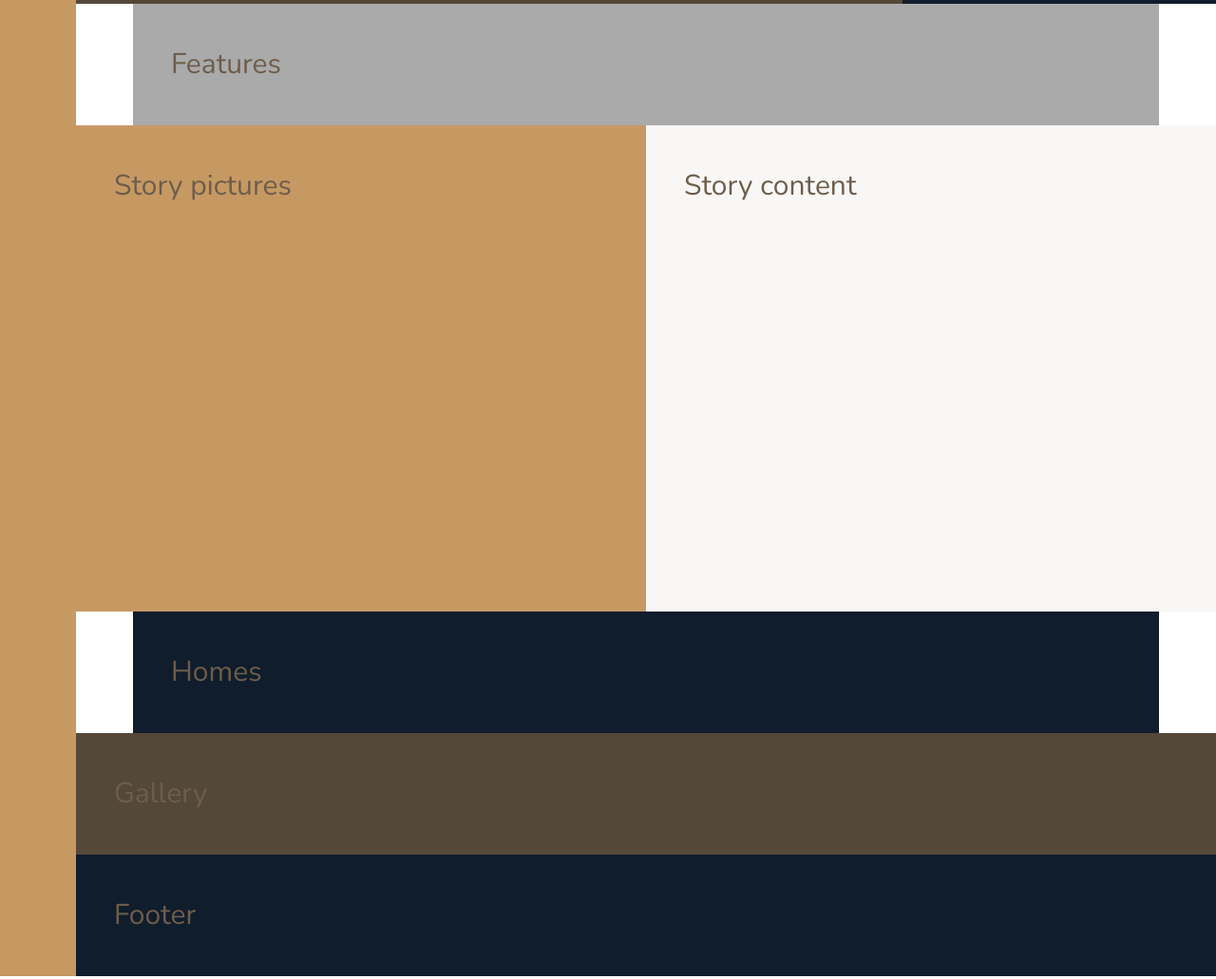
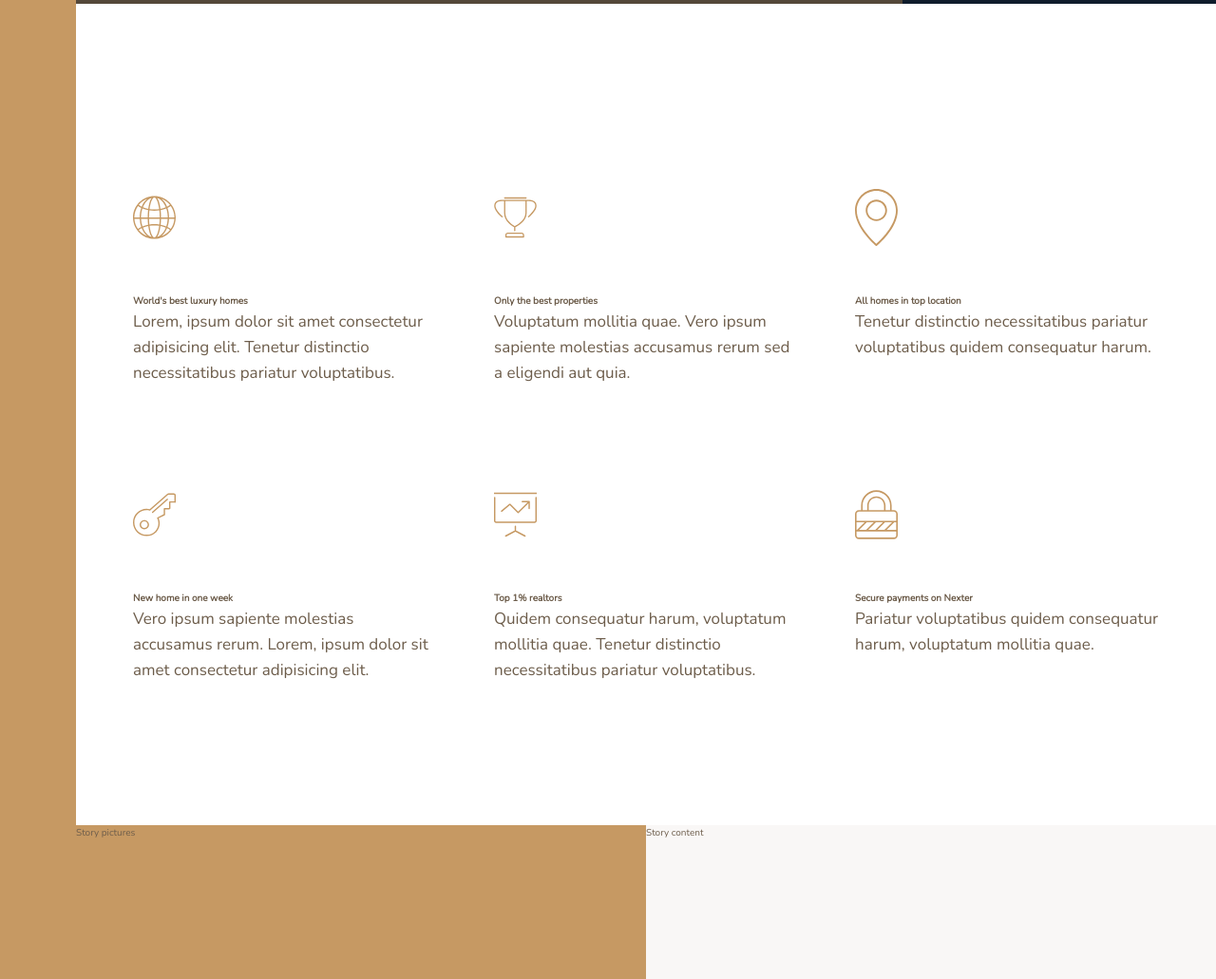
Before and after one commit to YudhaYuki/CSS-Grid-2, a website: page index.html in a window 1280 px wide. Shown: the part 636-1667 px from the top of the page at 95% size. Drawn offline with nearby package versions, Linux system fonts and the light colour scheme.

Commit message:
Features PART I - Grid Inside The Grid

```diff
--- a/index.html
+++ b/index.html
@@ -26,7 +26,72 @@
         </div>
 
         <section class="features">
-            Features
+            <div class="feature">
+                <svg class="feature__icon">
+                    <use xlink:href="img/sprite.svg#icon-global"></use>
+                </svg>
+                <h4 class="heading-4">
+                    World's best luxury homes
+                </h4>
+                <p class="feature__text">
+                    Lorem, ipsum dolor sit amet consectetur adipisicing elit. Tenetur distinctio necessitatibus pariatur voluptatibus.
+                </p>
+            </div>
+            <div class="feature">
+                <svg class="feature__icon">
+                    <use xlink:href="img/sprite.svg#icon-trophy"></use>
+                </svg>
+                <h4 class="heading-4">
+                    Only the best properties
+                </h4>
+                <p class="feature__text">
+                    Voluptatum mollitia quae. Vero ipsum sapiente molestias accusamus rerum sed a eligendi aut quia.
+                </p>
+            </div>
+            <div class="feature">
+                <svg class="feature__icon">
+                    <use xlink:href="img/sprite.svg#icon-map-pin"></use>
+                </svg>
+                <h4 class="heading-4">
+                    All homes in top location
+                </h4>
+                <p class="feature__text">
+                    Tenetur distinctio necessitatibus pariatur voluptatibus quidem consequatur harum.
+                </p>
+            </div>
+            <div class="feature">
+                <svg class="feature__icon">
+                    <use xlink:href="img/sprite.svg#icon-key"></use>
+                </svg>
+                <h4 class="heading-4">
+                    New home in one week
+                </h4>
+                <p class="feature__text">
+                    Vero ipsum sapiente molestias accusamus rerum. Lorem, ipsum dolor sit amet consectetur adipisicing elit.
+                </p>
+            </div>
+            <div class="feature">
+                <svg class="feature__icon">
+                    <use xlink:href="img/sprite.svg#icon-presentation"></use>
+                </svg>
+                <h4 class="heading-4">
+                    Top 1% realtors
+                </h4>
+                <p class="feature__text">
+                    Quidem consequatur harum, voluptatum mollitia quae. Tenetur distinctio necessitatibus pariatur voluptatibus.
+                </p>
+            </div>
+            <div class="feature">
+                <svg class="feature__icon">
+                    <use xlink:href="img/sprite.svg#icon-lock"></use>
+                </svg>
+                <h4 class="heading-4">
+                    Secure payments on Nexter
+                </h4>
+                <p class="feature__text">
+                    Pariatur voluptatibus quidem consequatur harum, voluptatum mollitia quae.
+                </p>
+            </div>
         </section>
 
         <div class="story__pictures">
--- a/sass/_base.scss
+++ b/sass/_base.scss
@@ -40,8 +40,5 @@ body {
     grid-template-rows: 80vh min-content 40vw repeat(3, min-content);
     grid-template-columns: [sidebar-start] 8rem [sidebar-end full-start] minmax(6rem, 1fr) [center-start ] repeat(8, [col-start] minmax(min-content, 14rem) [col-end]) [center-end] minmax(6rem, 1fr) [full-end];
 
-    & > * {
-        padding: 40px;
-        font-size: 3rem;
-    }
+
 }
--- a/sass/_features.scss
+++ b/sass/_features.scss
@@ -1,4 +1,19 @@
 .features {
-    background-color: $color-grey-light-2;
     grid-column: center-start / center-end;
+
+    margin: 15rem 0;
+
+    display: grid;
+    grid-template-columns: repeat(3, 1fr);
+    grid-gap: 6rem;
 }
+
+.feature {
+     &__icon {
+        fill: $color-primary;
+        width: 4.5rem;
+     }
+     &__text {
+         font-size: 1.7rem;
+     }
+}
--- a/sass/_typography.scss
+++ b/sass/_typography.scss
@@ -0,0 +1,15 @@
+.heading-1 {
+
+}
+
+.heading-2 {
+
+}
+
+.heading-3 {
+
+}
+
+.heading-4 {
+
+}
```
Also changed, not shown: css/style.css.
